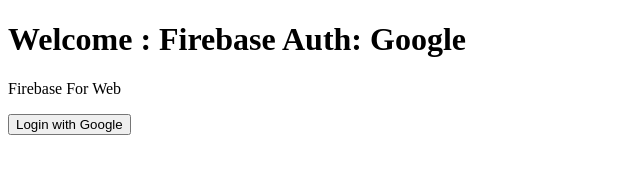
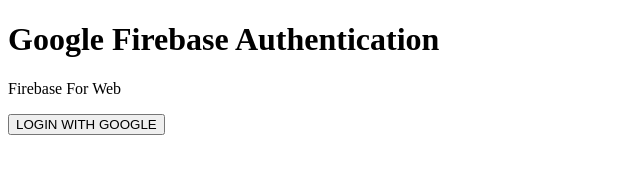
Before and after one commit to Preeti-Pradhan/Task1, a plain HTML site: page index.html in a window 1280 px wide. Shown: the whole page, without its empty margins (0-640 px from the left). Drawn offline with Linux system fonts and the light colour scheme; no server answers.

Commit message:
Update index.html

```diff
--- a/index.html
+++ b/index.html
@@ -3,19 +3,19 @@
   <head>
     <meta charset="UTF-8" />
     <meta name="viewport" content="width=device-width, initial-scale=1.0" />
-    <title>Firebase Auth: Google </title>
+    <title>Software Engineering Recruitment Basic Task</title>
   </head>
   <body>
-    <h1>Welcome : Firebase Auth: Google</h1>
+    <h1>Google Firebase Authentication</h1>
     <p>Firebase For Web</p>
 
     <div id="LoginScreen">
-      <button id="login">Login with Google</button>
+      <button id="login">LOGIN WITH GOOGLE</button>
     </div>
 
     <div id="dashboard">
       <div id="userDetails"></div>
-      <button id="logout">Logout</button>
+      <button id="logout">LOGOUT</button>
     </div>
     <script src="https://www.gstatic.com/firebasejs/8.6.3/firebase-app.js"></script>
    <script src="https://www.gstatic.com/firebasejs/8.6.3/firebase-auth.js"></script>
```
